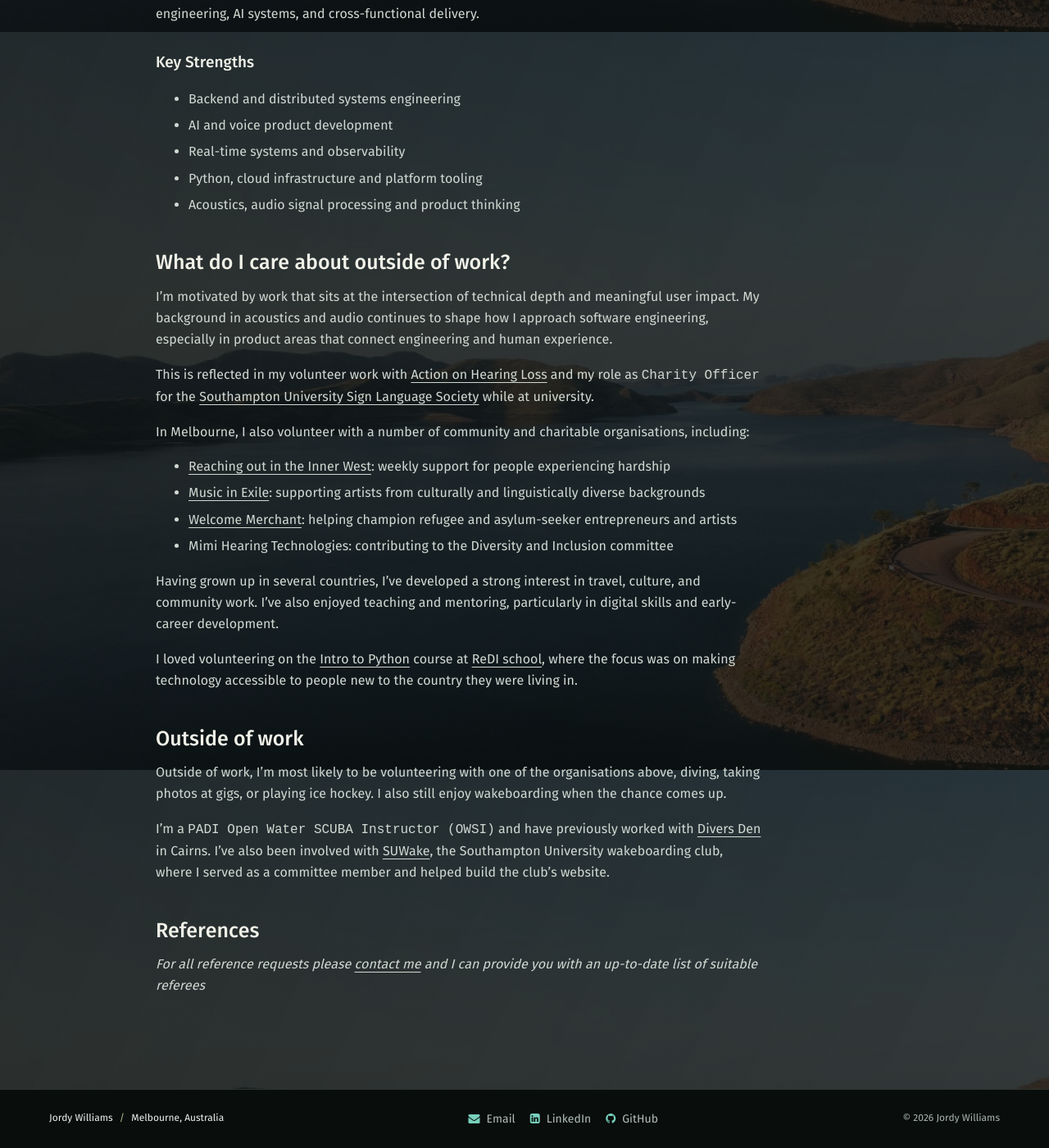
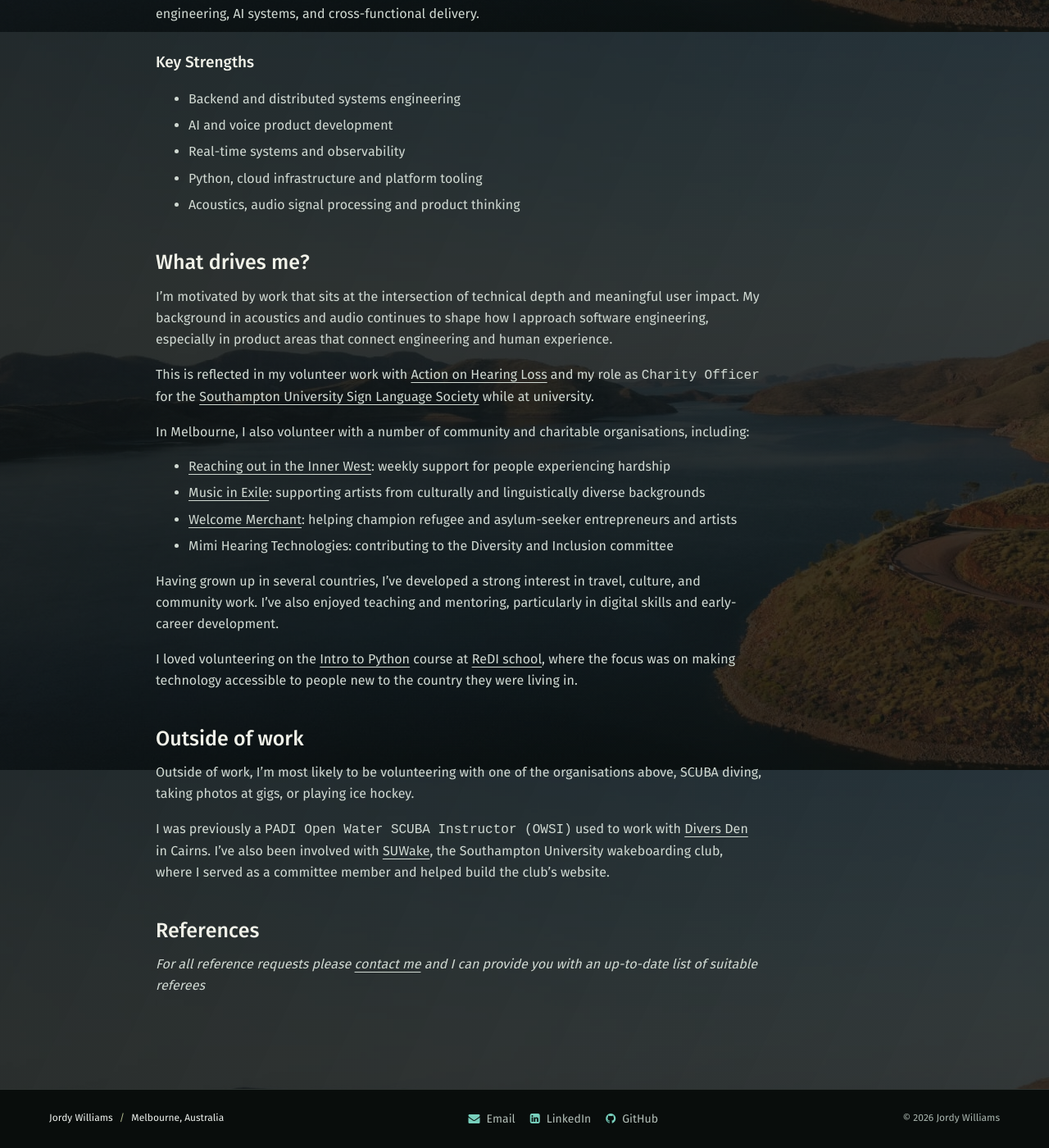
Before and after one commit to jordyjwilliams/jordyjwilliams.github.io, a Jekyll site: the page built from about/index.md, in a window 1280 px wide and 1400 px high, scrolled down 861 px. Shown: the whole window at 82% size. Built offline with Jekyll 4.4.1, drawn with Linux system fonts in a browser that asks for light colours.

Commit message:
feat: better ijndex

```diff
--- a/about/index.md
+++ b/about/index.md
@@ -26,7 +26,7 @@ I’m open to software engineering roles where I can contribute across backend a
 * Python, cloud infrastructure and platform tooling
 * Acoustics, audio signal processing and product thinking
 
-## What do I care about outside of work?
+## What drives me?
 I’m motivated by work that sits at the intersection of technical depth and meaningful user impact. My background in acoustics and audio continues to shape how I approach software engineering, especially in product areas that connect engineering and human experience.
 
 This is reflected in my volunteer work with [Action on Hearing Loss](https://www.actiononhearingloss.org.uk/) and my role as `Charity Officer` for the [Southampton University Sign Language Society](https://www.facebook.com/sotonsignsoc/) while at university.
@@ -43,9 +43,9 @@ Having grown up in several countries, I’ve developed a strong interest in trav
 I loved volunteering on the [Intro to Python](https://www.redi-school.org/berlin-career-program) course at [ReDI school](https://www.redi-school.org/berlin), where the focus was on making technology accessible to people new to the country they were living in.
 
 ## Outside of work
-Outside of work, I’m most likely to be volunteering with one of the organisations above, diving, taking photos at gigs, or playing ice hockey. I also still enjoy wakeboarding when the chance comes up.
+Outside of work, I’m most likely to be volunteering with one of the organisations above, SCUBA diving, taking photos at gigs, or playing ice hockey.
 
-I’m a `PADI Open Water SCUBA Instructor (OWSI)` and have previously worked with [Divers Den](https://www.diversden.com.au/) in Cairns. I’ve also been involved with [SUWake](https://suwake.susu.org), the Southampton University wakeboarding club, where I served as a committee member and helped build the club’s website.
+I was previously a `PADI Open Water SCUBA Instructor (OWSI)` used to work with [Divers Den](https://www.diversden.com.au/) in Cairns. I’ve also been involved with [SUWake](https://suwake.susu.org), the Southampton University wakeboarding club, where I served as a committee member and helped build the club’s website.
 
 ## References
 _For all reference requests please [contact me](mailto:{{ site.email }}?subject=Reference%20Request) and I can provide you with an up-to-date list of suitable referees_
```
